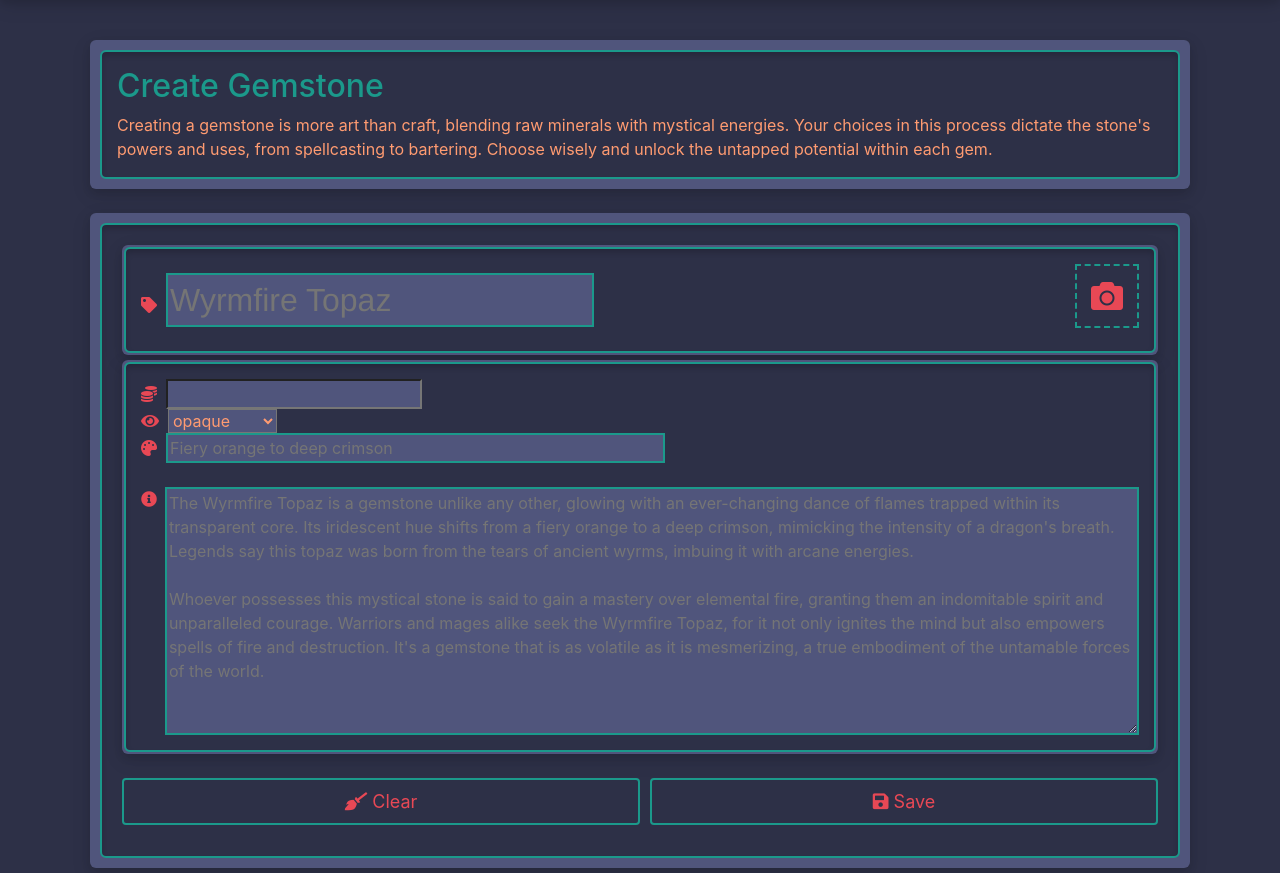
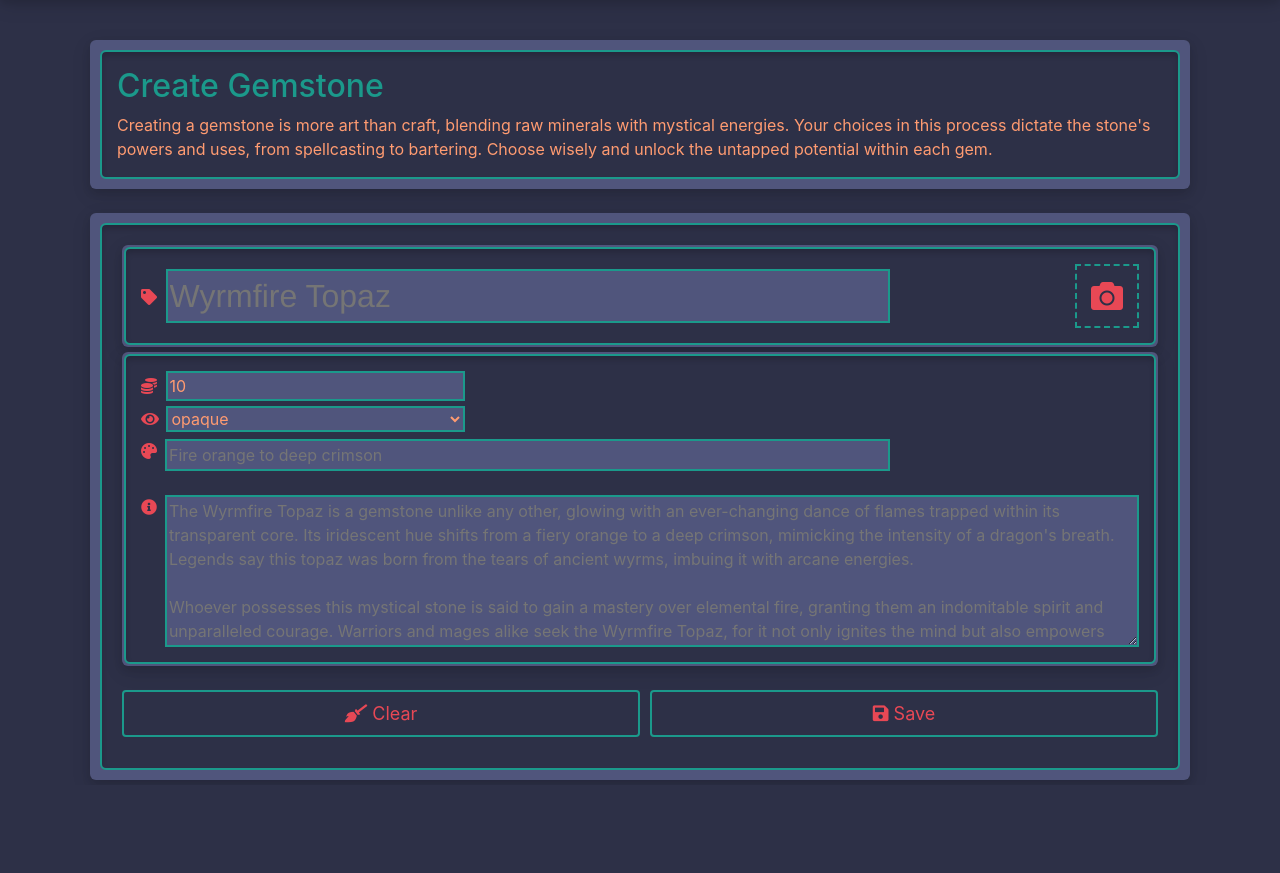
Before and after one commit to Stephanie-Burns/gemstone_roller_demo, a Django app: page /treasure/gemstone/create/ in a window 1280 px wide. Shown: the part 60-933 px from the top of the page. After the commit the page ends 840 px from the top, so only its background shows below. Run offline with Django 4.2, Linux system fonts and the light colour scheme; a user stored in the database is signed in; data comes from the database, SQL or seed files in the repository; both versions use the stored data as it was after the commit; some libraries are stand-ins or nearby versions.

Commit message:
WIP create form logic and styles

```diff
--- a/static/css/landing.css
+++ b/static/css/landing.css
@@ -412,6 +412,7 @@ td {
     display: flex;
     justify-content: center;
     align-items: center;
+    margin-bottom: 0;
 }
 
 .gemstone-form-text-input-lg {
@@ -419,22 +420,47 @@ td {
     font-size: xx-large;
     font-family: "Helvetica Neue", Arial, sans-serif;
     /*max-width: 100%;*/
-    /*width: 100%;*/
+    width: 100%;
+    /*width: ;*/
+    /*flex-grow: ;*/
+    /*width:;*/
+    /*flex-grow: 1;*/
+    /*flex: 1;*/
 }
 
 .gemstone-form-textarea-input {
     border: 2px solid #1b998b;
     width: 100%;
+    /*height: 9rem;*/
 }
 
 .gemstone-form-textarea-container {
     display: flex;
     flex-flow: row nowrap;
+
+}
+
+.gemstone-form-text-container {
+    display: flex;
+    flex-flow: row nowrap;
+    width: 75%;
 }
 
 .gemstone-from-text-input {
     border: 2px solid #1b998b;
-    width: 50%;
+    width: 100%;
+}
+
+.gemstone-from-value-input {
+    border: 2px solid #1b998b;
+    width: 30%;
+}
+
+.gemstone-form-clarity-input {
+    border: 2px solid #1b998b;
+    border-radius: 0;
+    width: 30%;
+    margin-left: -2px;
 }
 
 
@@ -459,3 +485,41 @@ td {
     border-bottom: none;
     border-top: none;
 }
+
+
+
+
+
+.x {
+    display: flex;
+    justify-content: center;
+    align-items: center;
+}
+
+.y {
+    margin-right: auto;
+    width: 75%;
+}
+
+.the-spanner {
+    display: block;
+    overflow: hidden;
+}
+
+.z {
+    float: left;
+}
+
+.j {
+    padding-top: 20px;
+}
+
+.smooth {
+  transition: all 10s ease-in;
+}
+
+.fade-me-out.htmx-swapping {
+    /*background: black;*/
+  opacity: 0;
+  transition: opacity 1s ease-in-out;
+}
--- a/treasure/forms.py
+++ b/treasure/forms.py
@@ -27,19 +27,27 @@ class GemstoneForm(forms.ModelForm):
         model = models.Gemstone
         fields = ['name', 'clarity', 'color', 'description', 'value']
 
-    icon = forms.ImageField(
-        widget=forms.FileInput(attrs={'class': 'gemstone-file-input', 'id': 'gemstone-icon-upload'}),
-        required=False
-    )
-    name = forms.CharField(widget=forms.TextInput(
-        attrs={'class': 'gemstone-form-text-input-lg', 'placeholder': 'Wyrmfire Topaz'})
-    )
-    color = forms.CharField(widget=forms.TextInput(
-        attrs={'class': 'gemstone-from-text-input', 'placeholder': 'Fiery orange to deep crimson'})
-    )
-    description = forms.CharField(
-        widget=forms.Textarea(attrs={'class': 'gemstone-form-textarea-input', 'placeholder': DESCRIPTION_PLACEHOLDER}),
-    )
+    icon = forms.ImageField(widget=forms.FileInput(attrs={
+        'class': 'gemstone-file-input', 'id': 'gemstone-icon-upload'}), required=False)
+
+    name = forms.CharField(widget=forms.TextInput(attrs={
+        'class': 'gemstone-form-text-input-lg', 'placeholder': 'Wyrmfire Topaz'}))
+
+    value = forms.IntegerField(widget=forms.NumberInput(attrs={
+        'class': 'gemstone-from-value-input', 'min': 1, 'max': 1_000_000, 'value': 10}))
+
+    clarity = forms.ChoiceField(widget=forms.Select(attrs={
+        'class': 'gemstone-form-clarity-input'}))
+
+    color = forms.CharField(widget=forms.TextInput(attrs={
+        'class': 'gemstone-from-text-input', 'placeholder': 'Fire orange to deep crimson'}))
+
+    description = forms.CharField(widget=forms.Textarea(attrs={
+        'class': 'gemstone-form-textarea-input', 'rows': '6', 'placeholder': DESCRIPTION_PLACEHOLDER}))
+
+    def __init__(self, *args, **kwargs):
+        super().__init__(*args, **kwargs)
+        self.fields['clarity'].choices = [(obj.id, obj.name) for obj in models.GemstoneClarity.objects.all()]
 
     def clean_icon(self):
 
--- a/treasure/templates/treasure/gemstone-create.html
+++ b/treasure/templates/treasure/gemstone-create.html
@@ -9,12 +9,13 @@
             <h2>Create Gemstone</h2>
 
             <p>
-  Creating a gemstone is more art than craft, blending raw minerals with mystical energies. Your choices in this process dictate the stone's powers and uses, from spellcasting to bartering. Choose wisely and unlock the untapped potential within each gem.
-</p>
+                Creating a gemstone is more art than craft, blending raw minerals with mystical energies. Your choices in this process dictate the stone's powers and uses, from spellcasting to bartering. Choose wisely and unlock the untapped potential within each gem.
+            </p>
 
 
         </div>
     </div>
+
 
     <div class="outer-content-container">
 
--- a/treasure/templates/treasure/snippets/gemstone-form.html
+++ b/treasure/templates/treasure/snippets/gemstone-form.html
@@ -7,37 +7,72 @@
 
     <form method="post" enctype="multipart/form-data">
         {% csrf_token %}
+
+
         <div class="outer-content-container outer-content-small-border">
-            <div class="inner-content-container">
-                <div class="d-flex justify-content-between align-items-center">
-                    <div>
-                        <span><i class="fas fa-tag icon-red"></i>&nbsp;</span>
-                        {{ form.name }}
-                    </div>
+            <div class="inner-content-container x">
 
+                <div class="y">
+                    <span class="z mr-1"><i class="fas fa-tag icon-red j"></i>&nbsp;</span>
+
+                    <span class="the-spanner">{{ form.name }}</span>
+
+                </div>
+                <div class="x">
                     <label for="{{ form.icon.id_for_label }}" class="gemstone-file-label">
                         <i class="fas fa-camera fa-2x" id="upload-icon"></i>
                         {{ form.icon }}
                     </label>
                 </div>
+
+
             </div>
         </div>
+
+
+{#        <div class="outer-content-container outer-content-small-border">#}
+{#            <div class="inner-content-container">#}
+{#                <div class="d-flex justify-content-between align-items-center">#}
+{#                    <div>#}
+{#                        <span><i class="fas fa-tag icon-red"></i>&nbsp;</span>#}
+{#                        {{ form.name }}#}
+{#                    </div>#}
+{##}
+{#                    <label for="{{ form.icon.id_for_label }}" class="gemstone-file-label">#}
+{#                        <i class="fas fa-camera fa-2x" id="upload-icon"></i>#}
+{#                        {{ form.icon }}#}
+{#                    </label>#}
+{#                </div>#}
+{#            </div>#}
+{#        </div>#}
 
         <div class="outer-content-container outer-content-small-border mb-4">
             <div class="inner-content-container">
                 <div>
-                    <span><i class="fas fa-coins icon-red"></i>&nbsp;</span>
+                    <label for="id_value">
+                        <i class="fas fa-coins icon-red">&nbsp;</i>
+                    </label>
                     {{ form.value }}
+{#                    <span><i class="fas fa-coins icon-red"></i>&nbsp;</span>#}
+{#                    {{ form.value }}#}
                 </div>
 
                 <div>
-                    <span><i class="fas fa-eye icon-red"></i>&nbsp;</span>
+                    <label for="id_clarity">
+                        <i class="fas fa-eye icon-red">&nbsp;</i>
+                    </label>
                     {{ form.clarity }}
+{#                    <span><i class="fas fa-eye icon-red"></i>&nbsp;</span>#}
+{#                    {{ form.clarity }}#}
                 </div>
 
-                <div>
-                    <span><i class="fas fa-palette icon-red"></i>&nbsp;</span>
+                <div class="gemstone-form-text-container">
+                    <label for="id_color">
+                        <i class="fas fa-palette icon-red mr-1">&nbsp;</i>
+                    </label>
                     {{ form.color }}
+{#                    <span class="">{{ form.color }}</span>#}
+{#                    <span><i class="fas fa-palette icon-red"></i>&nbsp;</span>#}
                 </div>
 
                 <br>
```
Also changed, not shown: treasure/templates/treasure/snippets/gemstone-data.html (+11 -2 lines), db.sqlite3, treasure/templates/treasure/gemstone-roll.html (indentation only).
